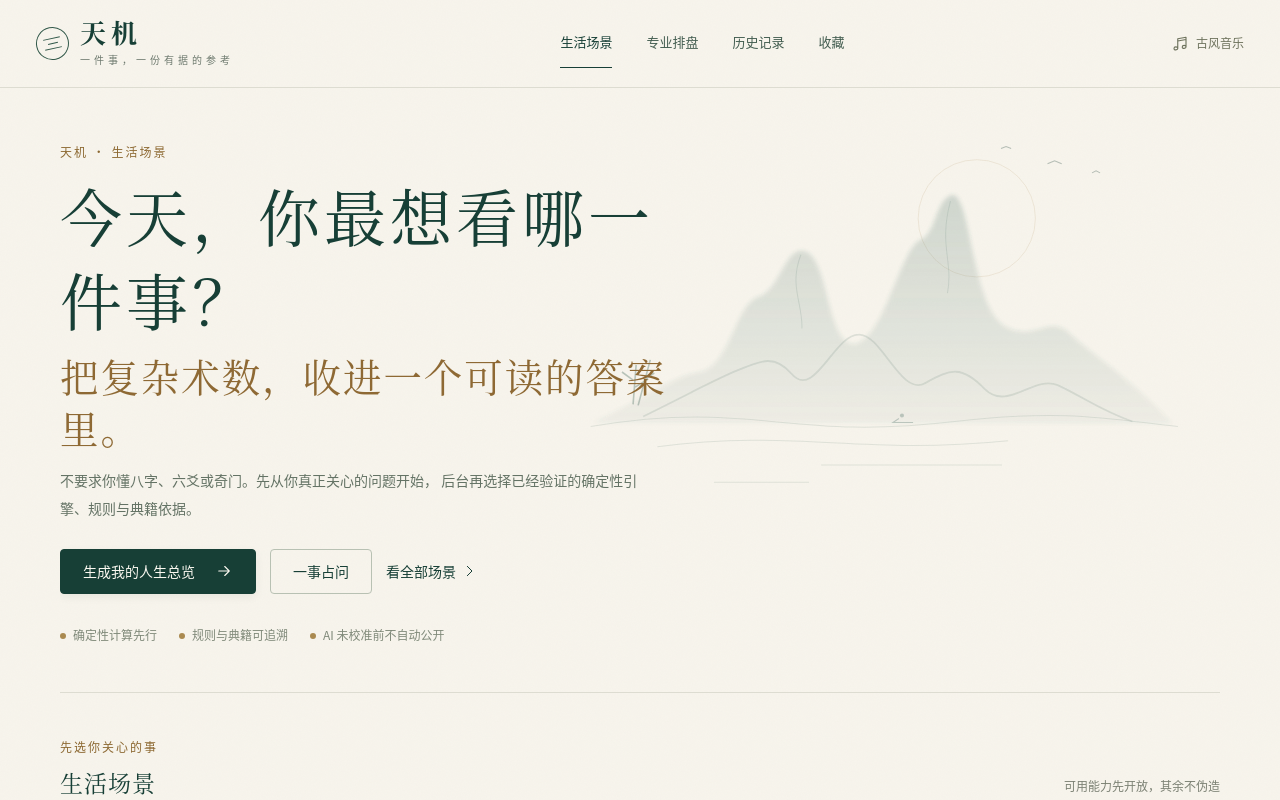
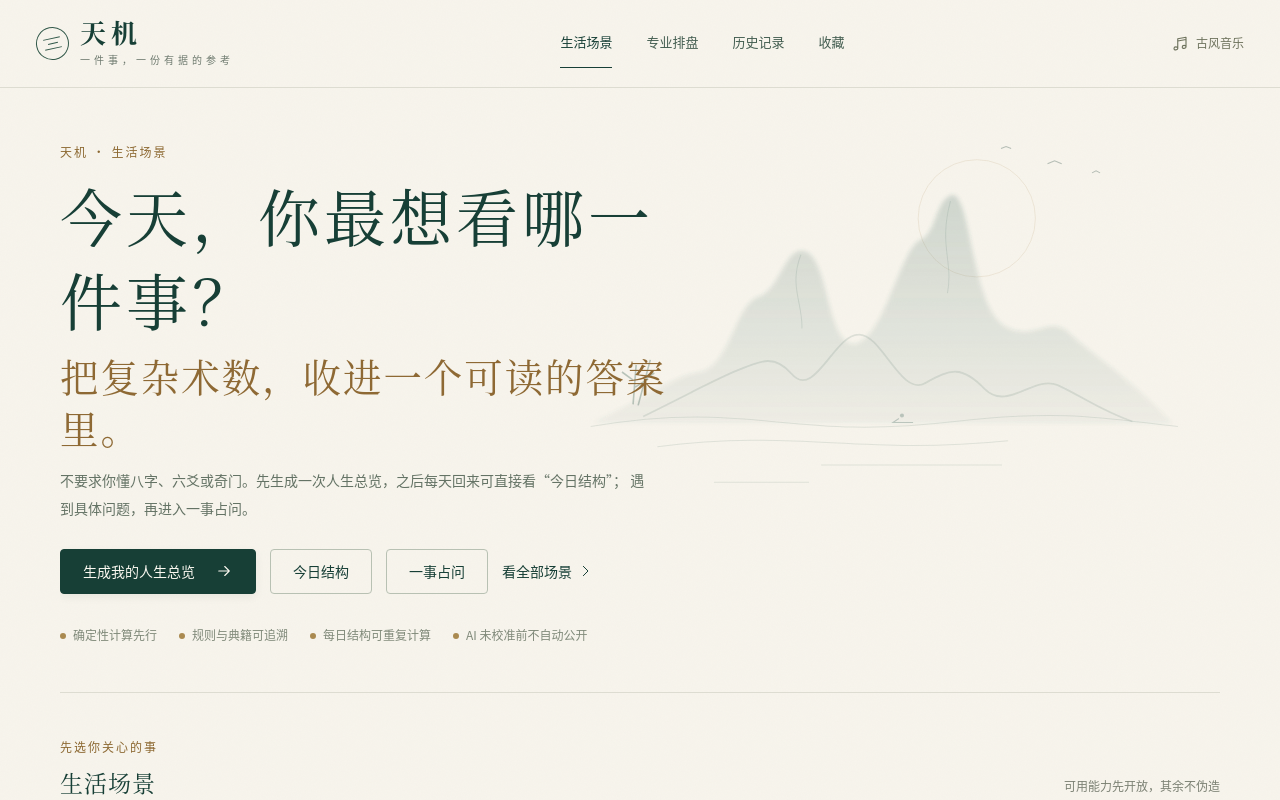
Before and after one commit to HelloMrDuan/tianji-knowledge-base, a React (Vite) app in the folder web/visual-prototype/: page / in a window 1280 px wide. Shown: the top 800 px of the page. Built offline with nearby package versions, Linux system fonts and the light colour scheme; no server answers.

Commit message:
feat: add daily return path to homepage

```diff
--- a/web/visual-prototype/src/public/HomePage.tsx
+++ b/web/visual-prototype/src/public/HomePage.tsx
@@ -23,13 +23,16 @@ export function HomePage() {
             <span>把复杂术数，收进一个可读的答案里。</span>
           </h1>
           <p>
-            不要求你懂八字、六爻或奇门。先从你真正关心的问题开始，
-            后台再选择已经验证的确定性引擎、规则与典籍依据。
+            不要求你懂八字、六爻或奇门。先生成一次人生总览，之后每天回来可直接看“今日结构”；
+            遇到具体问题，再进入一事占问。
           </p>
           <div className="scenario-hero-actions">
             <Link className="button primary" href="/life-overview">
               生成我的人生总览
               <Icon name="arrow" size={18} />
+            </Link>
+            <Link className="button outlined" href="/daily-structure">
+              今日结构
             </Link>
             <Link className="button outlined" href="/ask">
               一事占问
@@ -42,6 +45,7 @@ export function HomePage() {
           <div className="scenario-proof">
             <span><i />确定性计算先行</span>
             <span><i />规则与典籍可追溯</span>
+            <span><i />每日结构可重复计算</span>
             <span><i />AI 未校准前不自动公开</span>
           </div>
         </div>
```
